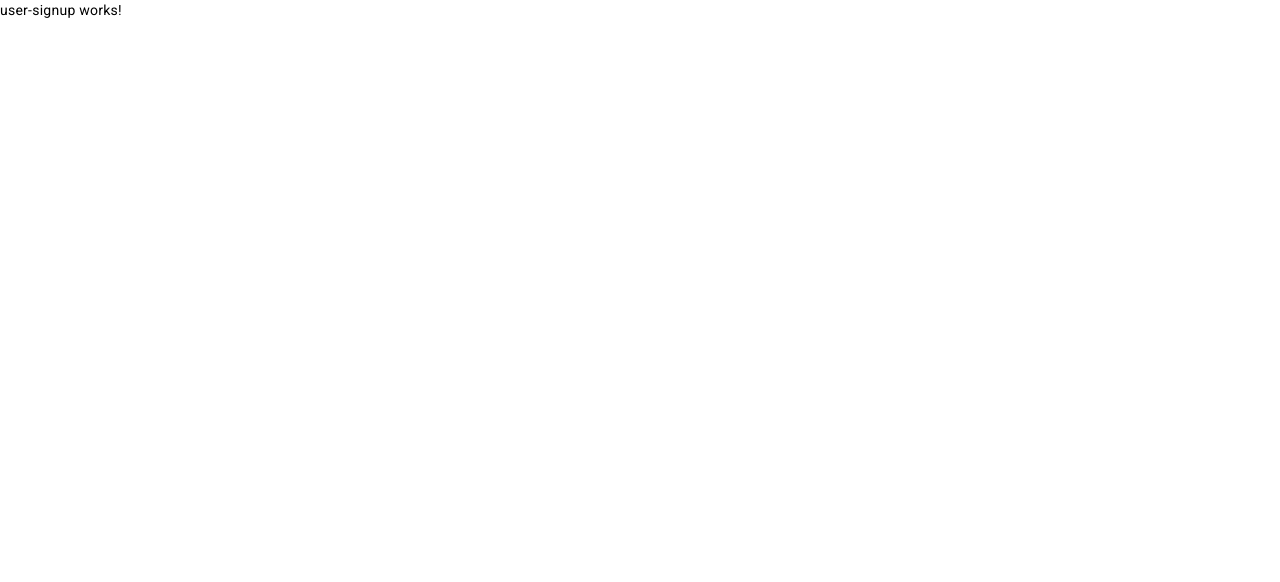
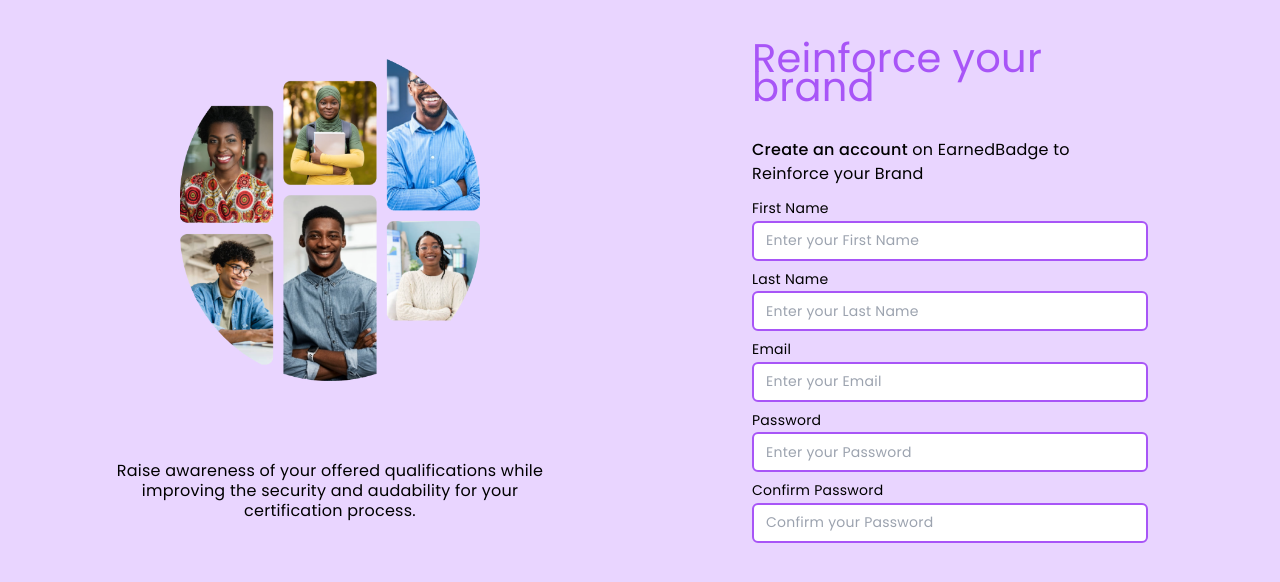
Before and after one commit to love2007-web/CertificationSite, an Angular app: page /user_signup in a window 1280 px wide. Shown: the top 582 px of the page. Built offline with nearby package versions, Linux system fonts and the light colour scheme.

Commit message:
Update signup component HTML with new design and signup options

```diff
--- a/src/app/Pages/user-signup/user-signup.component.html
+++ b/src/app/Pages/user-signup/user-signup.component.html
@@ -1 +1,69 @@
-<p>user-signup works!</p>
+<div class="font-poppins bg-purple-200 px-5">
+  <div class="md:w-full md:h-screen md:flex">
+    <div class="hidden md:block md:w-1/2 md:h-screen md:pt-12">
+      <img
+        src="../../../assets/images/loginImage.6b7f94c1.png"
+        class="mx-auto md:w-[300px]"
+        alt=""
+      />
+      <div class="md:px-24 py-20 md:text-center">
+        <span class="text-[16px]">
+          Raise awareness of your offered qualifications while improving the
+          security and audability for your certification process.
+        </span>
+      </div>
+    </div>
+    <div class="pt-28 md:w-1/2 h-screen md:pt-12 md:px-28">
+      <span class="text-[27px] md:text-[40px] text-purple-500"
+        >Reinforce your brand</span
+      >
+      <p class="pt-8 text-[16px] leading-6">
+        <span class="font-medium">Create an account</span> on EarnedBadge to
+        <br />
+        Reinforce your Brand
+      </p>
+      <form action="">
+        <div class="my-2">
+          <p>First Name</p>
+          <input
+            type="email"
+            class="w-full h-10 border-2 border-purple-500 rounded-md pl-3 mt-[-10px] focus:outline-none focus:ring focus:border-blue-500"
+            placeholder="Enter your First Name"
+          />
+        </div>
+        <div class="my-2">
+          <p>Last Name</p>
+          <input
+            type="email"
+            class="w-full h-10 border-2 border-purple-500 rounded-md pl-3 mt-[-10px] focus:outline-none focus:ring focus:border-blue-500"
+            placeholder="Enter your Last Name"
+          />
+        </div>
+        <div class="my-2">
+          <p>Email</p>
+          <input
+            type="email"
+            class="w-full h-10 border-2 border-purple-500 rounded-md pl-3 mt-[-10px] focus:outline-none focus:ring focus:border-blue-500"
+            placeholder="Enter your Email"
+          />
+        </div>
+        <div class="my-2">
+          <p>Password</p>
+          <input
+            type="email"
+            class="w-full h-10 border-2 border-purple-500 rounded-md pl-3 mt-[-10px] focus:outline-none focus:ring focus:border-blue-500"
+            placeholder="Enter your Password"
+          />
+        </div>
+        <div class="my-2">
+          <p>Confirm Password</p>
+          <input
+            type="email"
+            class="w-full h-10 border-2 border-purple-500 rounded-md pl-3 mt-[-10px] focus:outline-none focus:ring focus:border-blue-500"
+            placeholder="Confirm your Password"
+          />
+        </div>
+      </form>
+    </div>
+  </div>
+</div>
```
Also changed, not shown: src/assets/images/loginImage.6b7f94c1.png (added).
